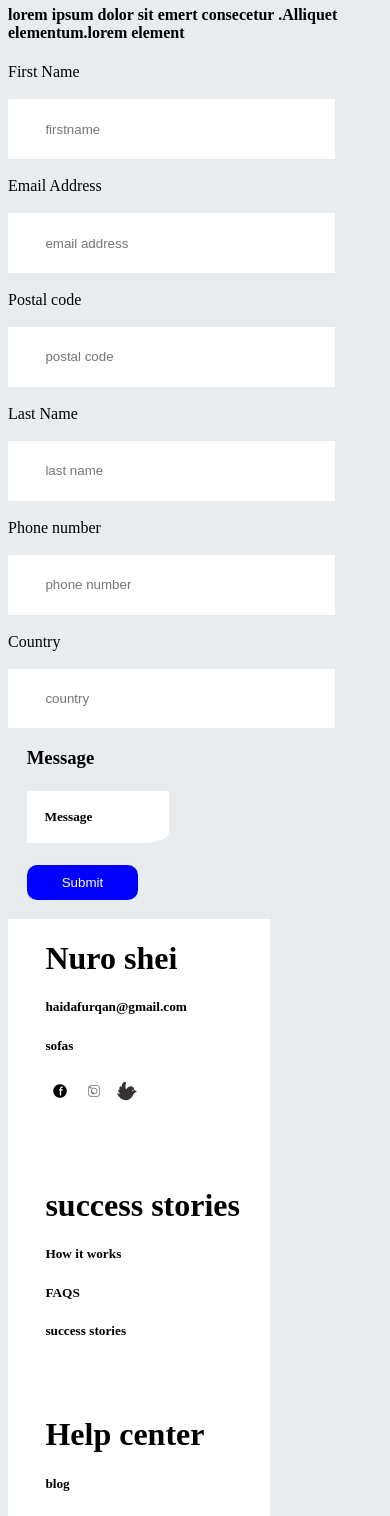
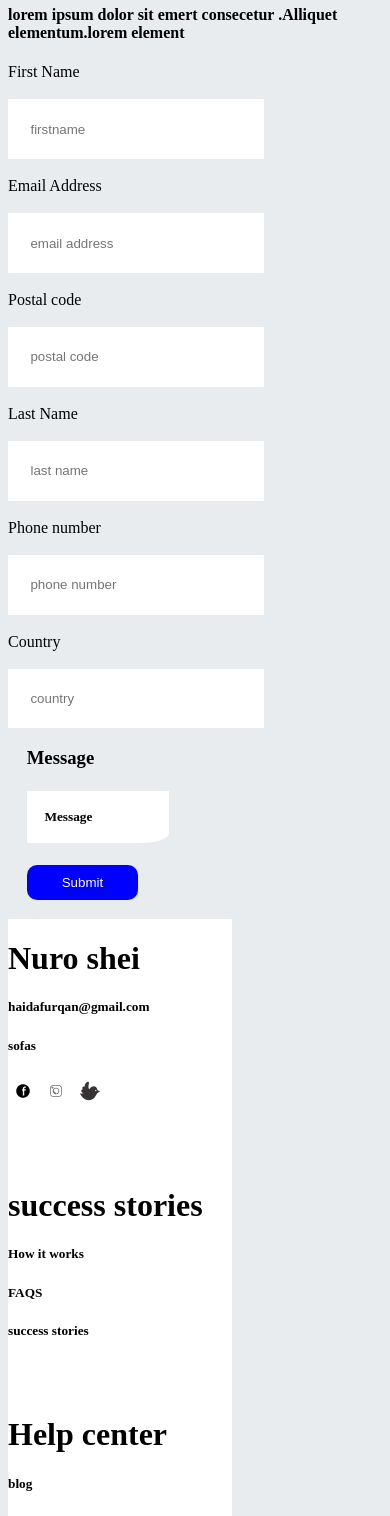
Before and after one commit to Loice-KaniniMwau/FOOD-html, a plain HTML site: page contactus.html in a window 390 px wide. Shown: the part 484-2000 px from the top of the page. Drawn offline with Linux system fonts and the light colour scheme.

Commit message:
last-page

```diff
--- a/style.css
+++ b/style.css
@@ -337,31 +337,15 @@ height: 30px;
 .home1{
     display: flex;
     gap: 5%;
-    flex-direction: column;
+
 
     /* margin-bottom: 40%;
     margin-left: 30px; */
 }
-#contactus
-{
-    text-align: left;
-}
-#lorem{
-    margin-left: 0%;
-}
-.forms{
-    flex-direction:column ;
-    gap: 10%;
-}
-.forms input{
-    /* padding: 2% 2% 2% 2%; */
-}
-.footer1{
-    flex-direction: column;
-    width: 50%;
-    padding-left: 10%;
-    margin-right: 0%;
-}
+
+
+
+
 .body2{
 background-color: #e9ecef;
 }
@@ -426,7 +410,7 @@ margin-left: 5%;
     margin-left: 5%;
 }
  .forms input{
-      padding: 6% 30% 6% 10%;
+      padding: 6% 15% 6% 6%;
       border-style: none;
 
     /* width: 5%; */
@@ -435,7 +419,7 @@ margin-left: 5%;
 
 .footer1{
     display: flex;
-    /* gap: 300px; */
+     gap: 300px;
     background-color: white;
     margin-top: 5%;
 }
@@ -625,7 +609,7 @@ margin-left: 0%;
     margin-right: 0%;
 
 }
-.footer1{
+ .footer1{
     display: grid;
     grid-template-rows: auto;
     gap: 5%;
@@ -640,6 +624,16 @@ margin-left: 0%;
 .forms{
     margin-right: 0%;
     margin-left: 0%;
+    flex-direction: column;
+    grid-template-columns: auto auto;
+    padding: 0% 0% 0% 0%;
+}
+#contactus{
+    text-align: left;
+}
+#lorem{
+    text-align: left;
+    margin-left: 0%;
 }
 
 }
```
